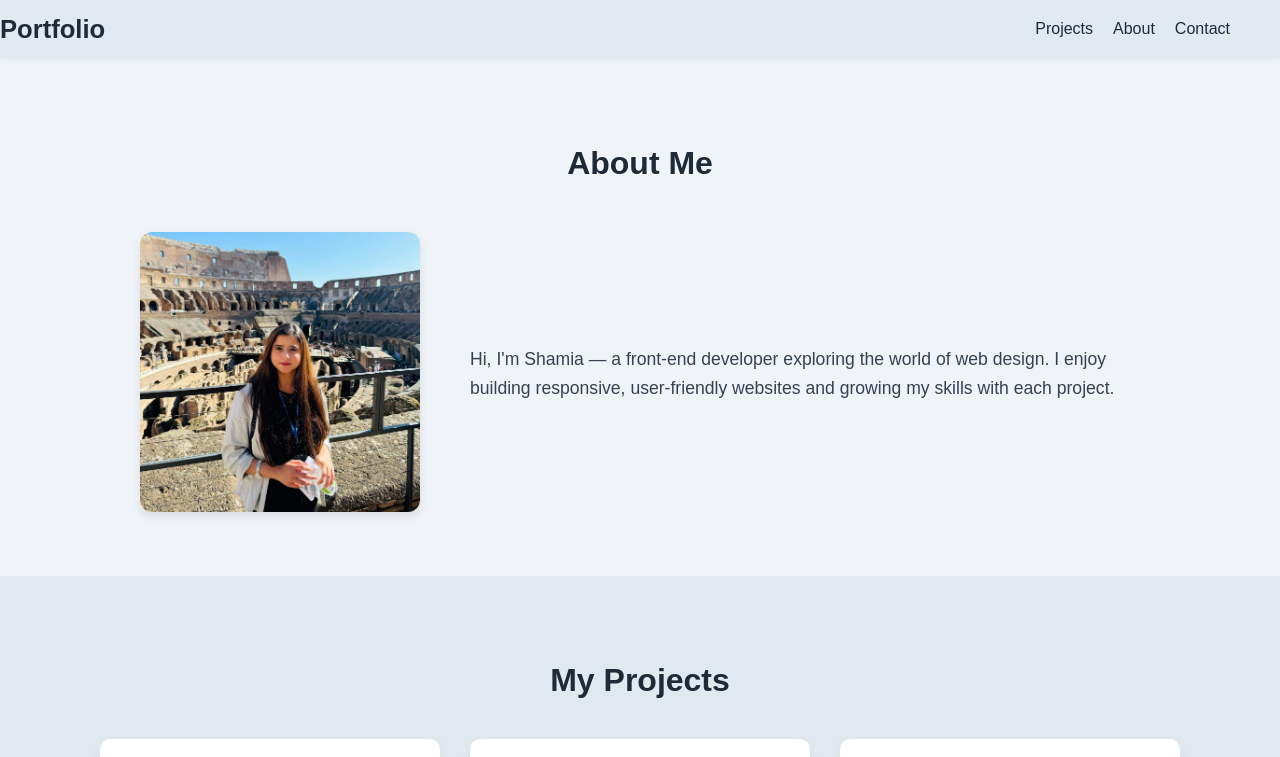
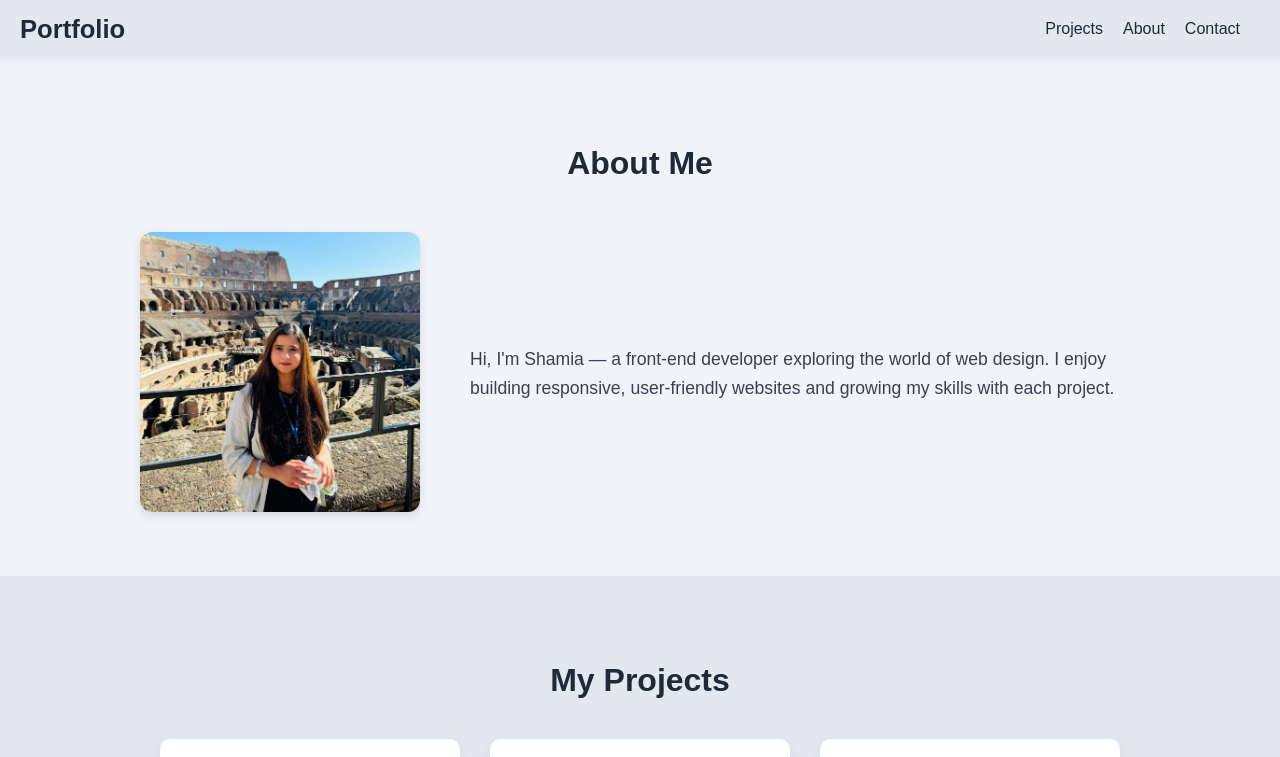
Before and after one commit to Shamia702/My-Portfolio, a plain HTML site: page index.html in a window 1280 px wide. Shown: the top 757 px of the page. Drawn offline with Linux system fonts and the light colour scheme.

Commit message:
did some changes

```diff
--- a/css/style.css
+++ b/css/style.css
@@ -1,3 +1,6 @@
+* {
+  box-sizing: border-box;
+}
 
 body{
     background-color: var(--bg-color);
@@ -19,13 +22,13 @@ body{
 .logo{
     font-size: 1.6rem;
     color: var( --primary-color);
-    margin: 0;
+    margin: 0 20px;
 }
 .nav-links{
     display: flex;
     list-style: none;
     gap: 20px;
-    margin: 0 30px;
+    margin: 0 20px;
     padding: 20px;
 }
 .nav-links a{
@@ -152,6 +155,8 @@ flex-wrap: wrap;
 }
 
 .social-buttons {
+
+
   display: flex;
   justify-content: center;
   flex-wrap: wrap;
```
